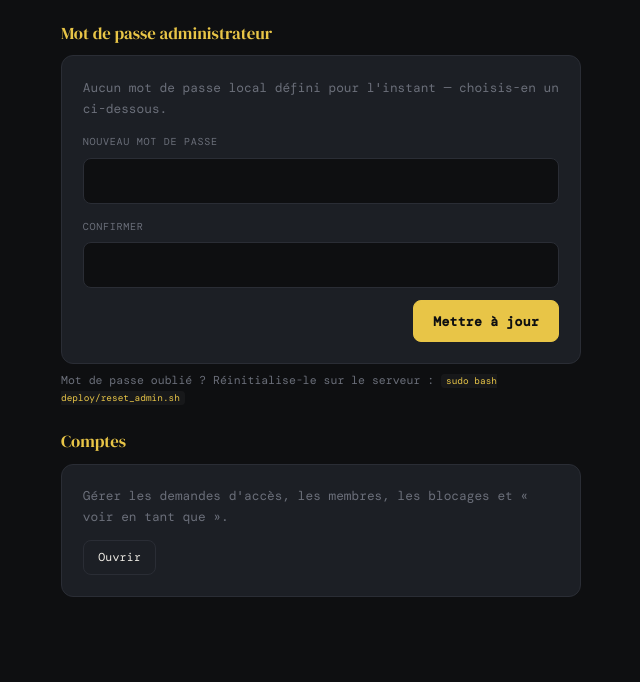
After one commit to SuperNon0/Site-base, a Flask app: template panel/templates/parametres.html in a window 1280 px wide. The commit adds this page. Shown: the top 682 px of the page, without its empty margins (319-959 px from the left). Run offline with Flask 3, Linux system fonts and the light colour scheme; the template is opened without the code that fills it, so the values that code supplies are empty; some web fonts are replaced.

Commit message:
Ajout gestion du mot de passe admin (Paramètres + mot de passe oublié)
- Paramètres → « Mot de passe administrateur » : formulaire de changement avec
  vérification du mot de passe actuel (bloqué pendant une impersonation).
- Lien « Mot de passe oublié ? » sur le login → page expliquant la commande de
  réinitialisation côté serveur.
- CLI panel/reset_admin.py + wrapper deploy/reset_admin.sh (réinitialise le mdp
  super-admin sans être connecté ; crée le super-admin si absent).
- Bouton « Paramètres » dans le dashboard (super-admin).
- Docs (déploiement + CLAUDE.md) mises à jour.

Co-Authored-By: Claude Opus 4.8 <noreply@anthropic.com>
Claude-Session: https://claude.ai/code/session_01BJB7Rcm8WLapEAAnFNJ5dX

```diff
--- a/panel/static/style.css
+++ b/panel/static/style.css
@@ -574,3 +574,27 @@ textarea::placeholder {
   border-color: var(--pending);
   color: var(--pending);
 }
+
+/* ─────────────────────────────────────────────────────────────────────────
+   11. Bloc de commande (page « mot de passe oublié »)
+   ───────────────────────────────────────────────────────────────────────── */
+.cmd {
+  font-family: var(--font-mono);
+  font-size: 0.78rem;
+  color: var(--accent);
+  background: var(--bg-input);
+  border: 1px solid var(--border);
+  border-radius: var(--radius-sm);
+  padding: 10px 12px;
+  margin: 0;
+  overflow-x: auto;
+  white-space: pre;
+}
+code {
+  font-family: var(--font-mono);
+  font-size: 0.82em;
+  color: var(--accent);
+  background: rgba(255, 255, 255, 0.04);
+  border-radius: 4px;
+  padding: 1px 5px;
+}
--- a/panel/templates/dashboard.html
+++ b/panel/templates/dashboard.html
@@ -7,7 +7,7 @@
     <h1 style="font-size:1.9rem">Bienvenue{% if compte %}, {{ compte.email }}{% endif %}</h1>
     <div style="display:flex;gap:8px;align-items:center">
       {% if is_super_admin %}
-      <a class="btn ghost small" href="{{ url_for('accounts.comptes') }}">Comptes</a>
+      <a class="btn ghost small" href="{{ url_for('accounts.parametres') }}">Paramètres</a>
       {% endif %}
       <a class="btn ghost small" href="{{ url_for('auth.logout') }}">Déconnexion</a>
     </div>
--- a/panel/templates/login.html
+++ b/panel/templates/login.html
@@ -11,6 +11,7 @@
   <span class="badge">{{ brand.badge }}</span>
   <input type="password" name="password" placeholder="Mot de passe" autofocus autocomplete="current-password">
   <button type="submit" class="btn primary full">Se connecter</button>
+  <a class="forgot-link" href="{{ url_for('auth.forgot') }}">Mot de passe oublié ?</a>
   <p class="access-note">Accès local (réseau domestique) · administrateur</p>
 </form>
 {% endblock %}
--- /dev/null
+++ b/panel/templates/parametres.html
@@ -0,0 +1,59 @@
+{% extends "base.html" %}
+{% block title %}Paramètres — {{ brand.prefix }}{{ brand.suffix }}{% endblock %}
+{% block badge %}paramètres{% endblock %}
+{% block content %}
+<div class="acct-wrap" style="max-width:560px">
+
+  <!-- ---------------------------------------- mot de passe administrateur -->
+  <section class="acct-section">
+    <h3>Mot de passe administrateur</h3>
+    <div class="fl-card">
+      {% if impersonating %}
+        <p class="access-text" style="text-align:left">Reviens à ton compte
+          (bandeau du haut) pour modifier le mot de passe.</p>
+      {% else %}
+      <form method="post" action="{{ url_for('accounts.changer_mdp') }}"
+            style="display:flex;flex-direction:column;gap:12px">
+        {% if has_password %}
+        <div>
+          <label class="fl-label" for="actuel">Mot de passe actuel</label>
+          <input id="actuel" type="password" name="actuel" autocomplete="current-password"
+                 style="margin-top:6px" required>
+        </div>
+        {% else %}
+        <p class="access-text" style="text-align:left">Aucun mot de passe local
+          défini pour l'instant — choisis-en un ci-dessous.</p>
+        {% endif %}
+        <div>
+          <label class="fl-label" for="nouveau">Nouveau mot de passe</label>
+          <input id="nouveau" type="password" name="nouveau" autocomplete="new-password"
+                 minlength="8" style="margin-top:6px" required>
+        </div>
+        <div>
+          <label class="fl-label" for="confirme">Confirmer</label>
+          <input id="confirme" type="password" name="confirme" autocomplete="new-password"
+                 minlength="8" style="margin-top:6px" required>
+        </div>
+        <div style="display:flex;justify-content:flex-end">
+          <button type="submit" class="btn primary">Mettre à jour</button>
+        </div>
+      </form>
+      {% endif %}
+    </div>
+    <p class="access-note" style="text-align:left;margin-top:8px">
+      Mot de passe oublié ? Réinitialise-le sur le serveur :
+      <code>sudo bash deploy/reset_admin.sh</code>
+    </p>
+  </section>
+
+  <!-- ------------------------------------------------------------ comptes -->
+  <section class="acct-section">
+    <h3>Comptes</h3>
+    <div class="fl-card" style="display:flex;align-items:center;justify-content:space-between;gap:12px;flex-wrap:wrap">
+      <span class="access-text" style="text-align:left;margin:0">Gérer les demandes
+        d'accès, les membres, les blocages et « voir en tant que ».</span>
+      <a class="btn ghost small" href="{{ url_for('accounts.comptes') }}">Ouvrir</a>
+    </div>
+  </section>
+</div>
+{% endblock %}
```
Also changed, not shown: CLAUDE.md (+4 -3 lines), docs/deploiement-proxmox.md (+13 -4 lines), panel/reset_admin.py (added, +73 -0 lines), panel/routes/accounts_routes.py (+50 -1 lines), panel/routes/auth_routes.py (+10 -0 lines), panel/templates/oubli.html (added, +33 -0 lines), 1 other file.
